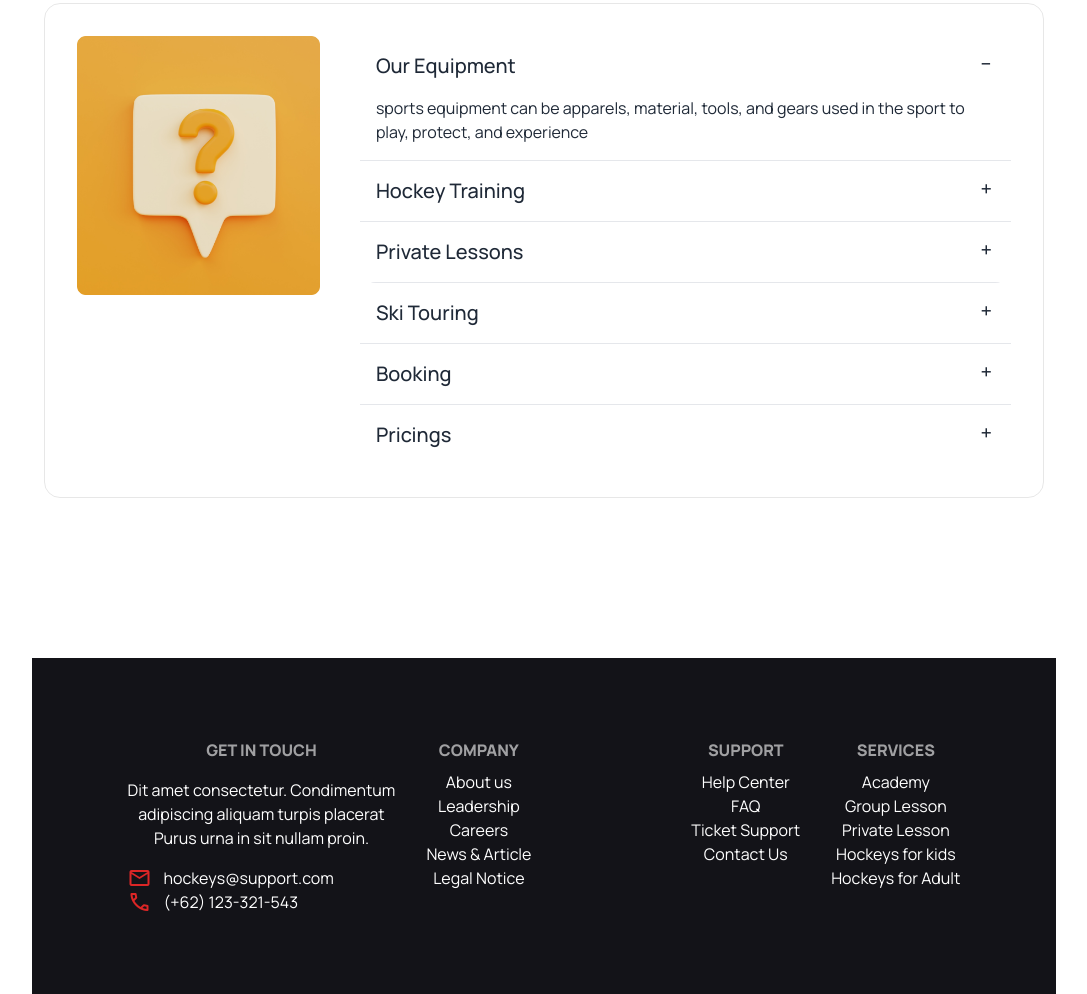
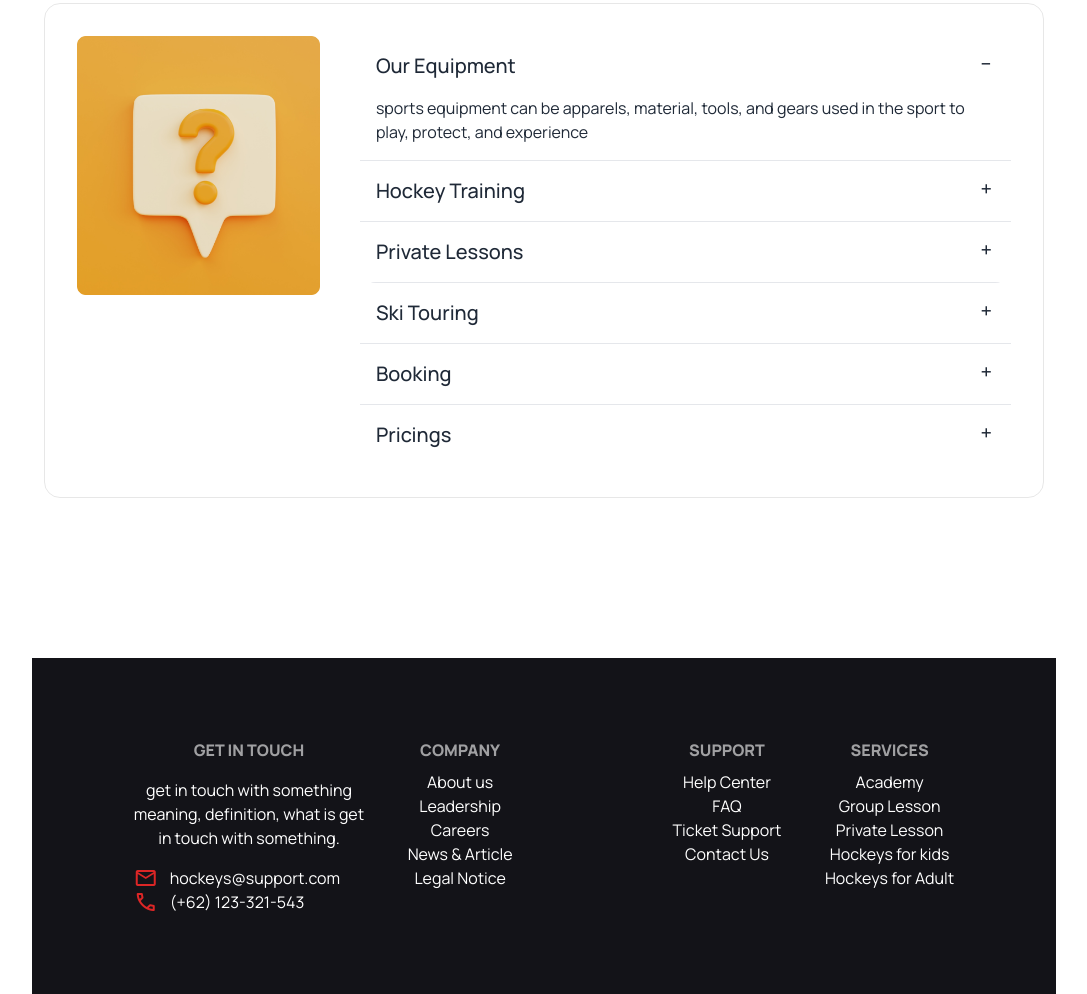
Before and after one commit to mobarak-06/assignment-3, a plain HTML site: page index.html in a window 1280 px wide. Shown: the part 3813-4807 px from the top of the page, without its empty margins (96-1183 px from the left). Drawn offline with nearby package versions, Linux system fonts and the light colour scheme.

Commit message:
get in touch

```diff
--- a/index.html
+++ b/index.html
@@ -479,7 +479,7 @@
            <div class="flex flex-col lg:flex-row justify-around bg-[#131318] text-white text-center p-20 ">
             <nav>
               <header class="footer-title mb-4">Get In Touch</header>
-              <p class="mb-4">Dit amet consectetur. Condimentum <br>adipiscing aliquam turpis placerat <br> Purus urna in sit nullam proin. </p>
+              <p class="mb-4">get in touch with something <br> meaning, definition, what is get <br> in touch with something.</p>
               <div class="flex gap-3 ">
                 <span class="material-symbols-outlined text-red-600">
                   mail
```
